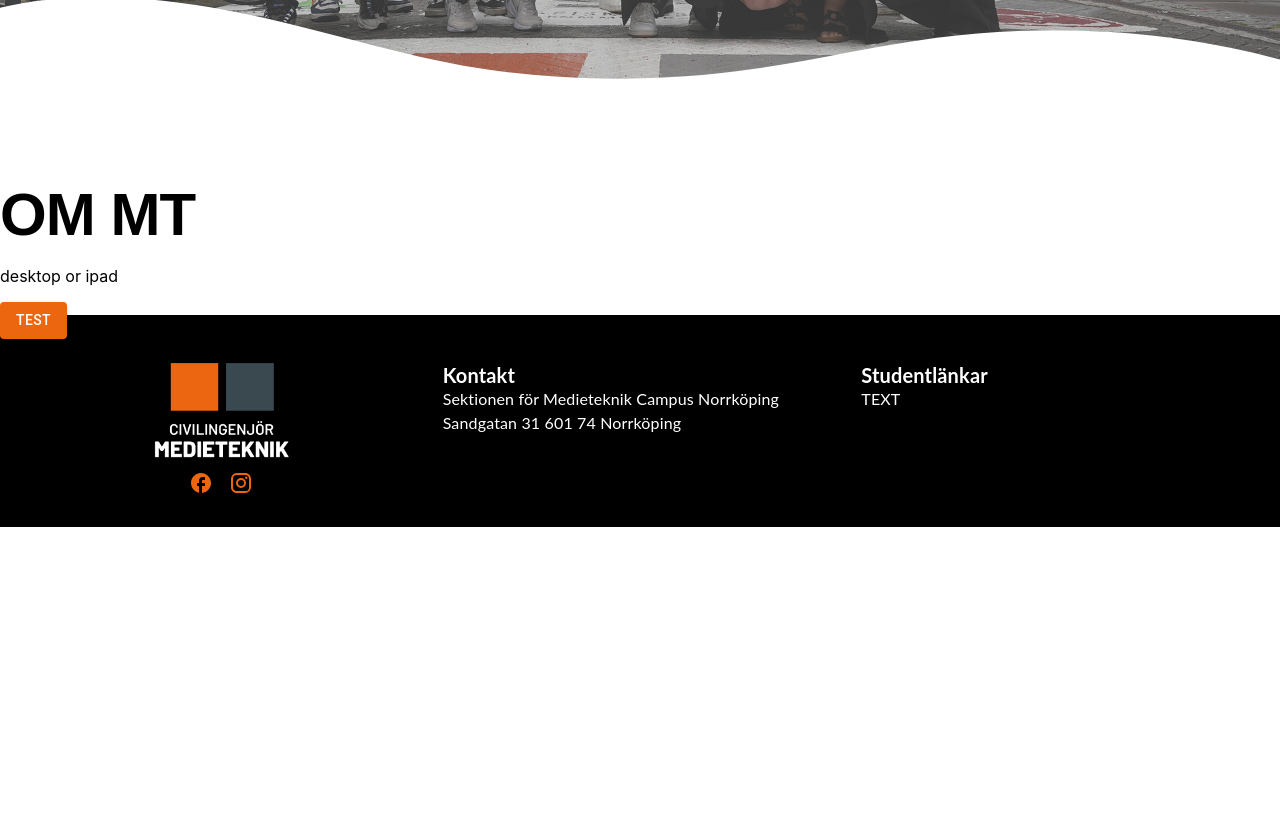
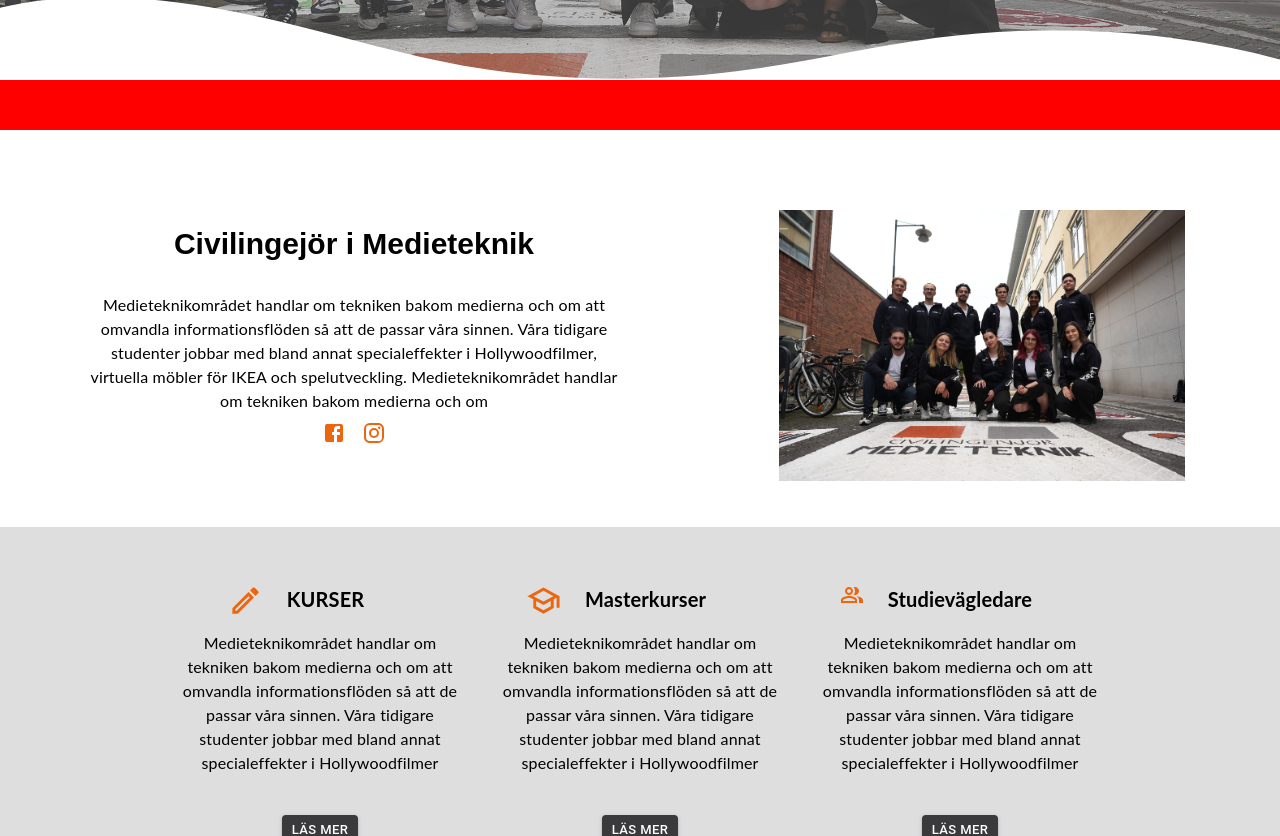
Before and after one commit to webbchef/medieteknik, a Next.js app in the folder frontend/: page /about in a window 1280 px wide. Shown: the part 480-1316 px from the top of the page. Before the commit the page ends 1007 px from the top, so only its background shows below. Built offline with nearby package versions, Linux system fonts and the light colour scheme.

Commit message:
uppdaterat om MT, finns error

```diff
--- a/frontend/pages/about/index.tsx
+++ b/frontend/pages/about/index.tsx
@@ -1,17 +1,27 @@
 import Head from "next/head";
 import type { NextPage } from "next";
 import { useState, useContext } from "react";
-import { Button, Grid, Typography } from "@mui/material";
+import { Button, Grid, Icon, IconButton, Typography } from "@mui/material";
 import { motion } from "framer-motion";
 import { MobileStateContext } from "../../contexts/MobileContexts";
 import BackgroundImage from "../../components/general/BackgroundImage";
 import gruppbild from "../../assets/gruppbild.jpg";
+import { display } from "@mui/system";
+
+
+import FacebookIcon from '@mui/icons-material/Facebook';
+import InstagramIcon from '@mui/icons-material/Instagram';
+import CreateOutlinedIcon from '@mui/icons-material/CreateOutlined';
+import SchoolOutlinedIcon from '@mui/icons-material/SchoolOutlined';
+import PeopleAltOutlinedIcon from '@mui/icons-material/PeopleAltOutlined';
+
+
 // export default function PresentationPage() {
 const PresentationPage: NextPage = () => {
   const { isMobile, isIpad, isDesktop } = useContext(MobileStateContext);
-  console.log("Mobile " + isMobile);
-  console.log("Ipad " + isIpad);
-  console.log("Desktop " + isDesktop);
+  // console.log("Mobile " + isMobile);
+  // console.log("Ipad " + isIpad);
+  // console.log("Desktop " + isDesktop);
 
   return (
     <motion.div exit={{ opacity: 0 }} initial="initial" animate="animate">
@@ -20,15 +30,216 @@ const PresentationPage: NextPage = () => {
         <meta name="description" content="Generated by create next app" />
         <link rel="icon" href="/favicon.ico" />
       </Head>
-      <BackgroundImage pageName="OM MT" imgSrc={gruppbild.src} />
-      <Grid container sx={{ marginTop: "100px" }}>
+
+      {/* <Grid container sx={{ marginTop: "100px" }}>
         <Typography variant="h1">OM MT</Typography>
-      </Grid>
-      {isMobile ? <p>Mobile</p> : <p>desktop or ipad</p>}
+      </Grid> */}
+
+      {/* {isMobile ? <p>Mobile</p> : <p>desktop or ipad</p>}
       <Grid container></Grid>
       <Button variant="contained" color="secondary">
         Test
-      </Button>
+      </Button> */}
+
+      <Grid container sx={{ justifyContent: "center", background: "red", marginBottom:"20px"}}>
+        <BackgroundImage pageName="OM MT" imgSrc={gruppbild.src} />
+
+        {/* ----------Civilingengör i Medieteknik ------------*/}
+        <Grid container spacing={1} sx={{marginTop: "50px", padding: 9, paddingBottom:2, background:"white"}}>
+
+            <Grid item xs={6} sx={{
+              display: "flex",
+              flexDirection: "column",
+              alignItems: "center",
+              textAlign: "center",
+            }}>
+              <Typography variant="h3" sx={{ margin: 2}}>
+                Civilingejör i Medieteknik
+              </Typography>
+
+              <Typography sx={{margin: 2}}>
+                Medieteknikområdet handlar om tekniken bakom medierna och
+                om att omvandla informationsflöden så att de passar våra sinnen.
+                Våra tidigare studenter jobbar med bland annat specialeffekter
+                i Hollywoodfilmer, virtuella möbler för IKEA och spelutveckling.
+                Medieteknikområdet handlar om tekniken bakom medierna och om
+
+                <Grid item xs={12} sx={{ display: "flex", justifyContent: "center" }}>
+                  <IconButton
+                    color="secondary"
+                    aria-label="upload picture"
+                    component="label"
+                  >
+                    <FacebookIcon />
+                  </IconButton>
+                  <IconButton
+                    color="secondary"
+                    aria-label="upload picture"
+                    component="label"
+                  >
+                    <InstagramIcon />
+                  </IconButton>
+                </Grid>
+
+              </Typography>
+            </Grid>
+
+            <Grid item xs={6} sx={{ display: "flex", justifyContent: "right" }}>
+              <img src={gruppbild.src} style={{ height: "90%", width: "80%", objectFit: "contain" }} />
+            </Grid>
+        </Grid>
+        {/* ----------END Civilingengör i Medieteknik ------------*/}
+
+        {/* ----------Kurser, masterkurser, studievägledare ------------*/}
+        <Grid container sx={{justifyContent:"center", background: "#DEDEDE"}}>
+
+          <Grid container sx={{marginTop: 5, marginBottom: 5, display:"flex", flexDirection:"row", justifyContent:"center"}}>
+
+            <Grid item xs={4} md={3} sx={{
+              alignItems: "center",
+              textAlign: "center",
+              padding: 2,
+              }} >
+
+            <Grid xs={10} sx={{display:"flex", justifyContent:"center",}}>
+              <CreateOutlinedIcon color="secondary" fontSize="large"/>
+
+              <Grid sx={{display:"flex", paddingLeft: 3}} >
+                <Typography variant="h6" sx={{fontWeight: 'bold', paddingBottom:2}}>
+                  KURSER
+                </Typography>
+              </Grid>
+            </Grid>
+
+            <Typography sx={{marginBottom: 5}}>
+              Medieteknikområdet handlar om tekniken bakom medierna och
+              om att omvandla informationsflöden så att de passar våra sinnen.
+              Våra tidigare studenter jobbar med bland annat specialeffekter
+              i Hollywoodfilmer
+            </Typography>
+            <Button variant="contained" size="small">Läs mer</Button>
+
+            </Grid>
+
+            <Grid item xs={4} md={3} sx={{
+              alignItems: "center",
+              textAlign: "center",
+              padding: 2,
+            }} >
+
+            <Grid xs={10} sx={{display:"flex", justifyContent:"center",}}>
+              <SchoolOutlinedIcon color="secondary" fontSize="large"/>
+
+              <Grid sx={{display:"flex", paddingLeft: 3}} >
+                <Typography variant="h6" sx={{fontWeight: 'bold', paddingBottom:2}}>
+                  Masterkurser
+                </Typography>
+              </Grid>
+            </Grid>
+
+              <Typography sx={{marginBottom: 5}}>
+              Medieteknikområdet handlar om tekniken bakom medierna och
+              om att omvandla informationsflöden så att de passar våra sinnen.
+              Våra tidigare studenter jobbar med bland annat specialeffekter
+              i Hollywoodfilmer
+            </Typography>
+            <Button variant="contained" size="small">Läs mer</Button>
+
+            </Grid>
+
+            <Grid item xs={4} md={3} sx={{
+              alignItems: "center",
+              textAlign: "center",
+              padding: 2,
+              }}>
+
+            <Grid xs={10} sx={{display:"flex", justifyContent:"center",}}>
+              <PeopleAltOutlinedIcon color="secondary" fontSize="medium"/>
+
+              <Grid sx={{ paddingLeft: 3}} >
+                <Typography variant="h6" sx={{fontWeight: 'bold', paddingBottom:2}}>
+                  Studievägledare
+                </Typography>
+              </Grid>
+            </Grid>
+
+              <Typography sx={{marginBottom: 5}}>
+              Medieteknikområdet handlar om tekniken bakom medierna och
+              om att omvandla informationsflöden så att de passar våra sinnen.
+              Våra tidigare studenter jobbar med bland annat specialeffekter
+              i Hollywoodfilmer
+            </Typography>
+
+            <Button variant="contained" size="small">Läs mer</Button>
+
+
+            </Grid>
+
+          </Grid>
+        </Grid>
+        {/* ----------END Kurser, masterkurser, studievägledare ------------*/}
+
+        {/* ----------Utlandsstudier ------------*/}
+        <Grid container spacing={1} sx={{ padding: 9, paddingBottom:2, background:"white"}}>
+
+          <Grid item xs={6} sx={{ display: "flex", justifyContent: "right" }}>
+            <img src={gruppbild.src} style={{ height: "90%", width: "80%", objectFit: "contain" }} />
+          </Grid>
+
+            <Grid item xs={6} sx={{
+              display: "flex",
+              flexDirection: "column",
+              alignItems: "center",
+              textAlign: "center",
+            }}>
+
+
+
+              <Typography variant="h3" sx={{ margin: 2}}>
+                Utlandsstudier
+              </Typography>
+
+              <Typography sx={{margin: 2}}>
+                Medieteknikområdet handlar om tekniken bakom medierna och
+                om att omvandla informationsflöden så att de passar våra sinnen.
+                Våra tidigare studenter jobbar med bland annat specialeffekter
+                i Hollywoodfilmer, virtuella möbler för IKEA och spelutveckling.
+                Medieteknikområdet handlar om tekniken bakom medierna och om
+
+                <Grid item xs={12} sx={{ display: "flex", justifyContent: "center", m: 4 }}>
+
+                  <Button variant="contained"> Läs mer</Button>
+                </Grid>
+
+              </Typography>
+            </Grid>
+        </Grid>
+        {/* ----------END Utlandsstudier ------------*/}
+
+        {/* ----------Alumner ------------*/}
+        <Grid container spacing={1} sx={{ padding: 6, justifyContent: "center", background:"blue"}}>
+
+          <Grid sx={{textAlign:"center", margin: 2}}>
+            <Typography variant="h3"  >Alumner</Typography>
+            <Typography>sdnos idgo dbgodf ibgodbf oigbod fibgo</Typography>
+
+
+
+          </Grid>
+
+
+        </Grid>
+
+
+
+
+
+
+      </Grid>
+
+
+
+
     </motion.div>
   );
 };
```
